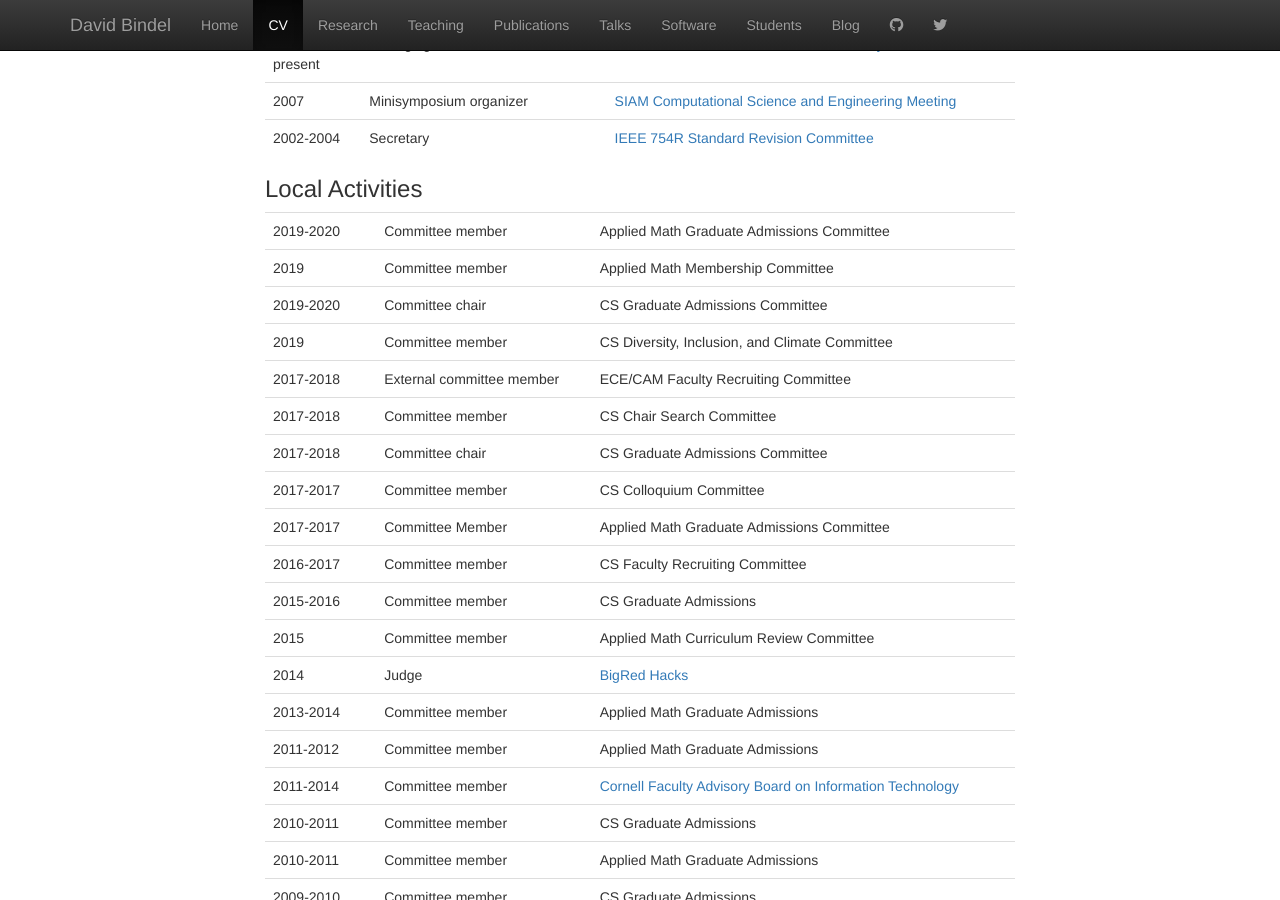
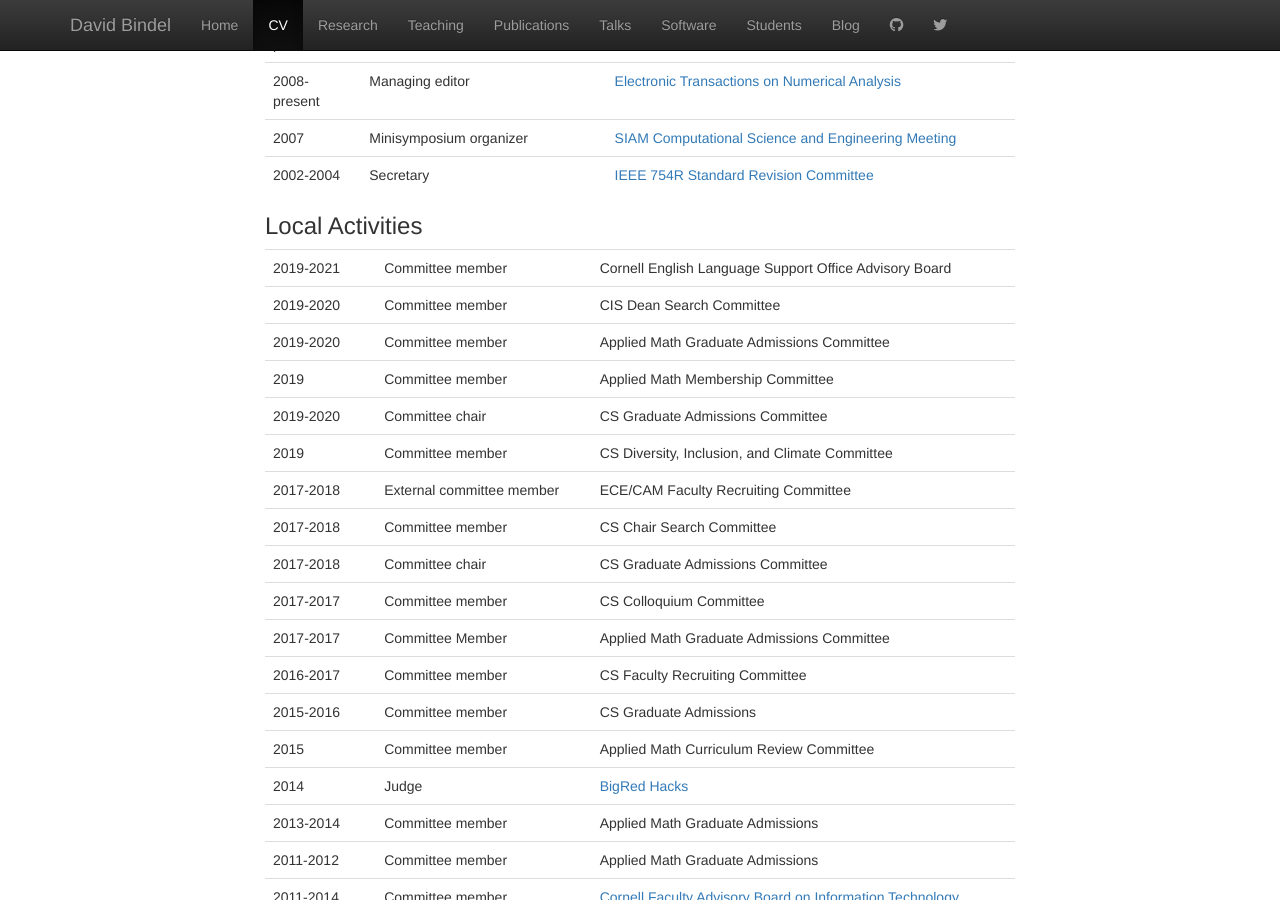
Before and after one commit to dbindel/cornell_web, a Jekyll site: the page built from vita.html, in a window 1280 px wide and 900 px high, scrolled down 18237 px. Built offline with Jekyll 4.4.1, drawn with Linux system fonts in a browser that asks for light colours; nearby versions of some CDN libraries; some of the changed text lies outside the part shown.

Commit message:
Updates to service and refs.

```diff
--- a/_bibliography/references.bib
+++ b/_bibliography/references.bib
@@ -24,8 +24,10 @@
   Author = {Shi, Pan and He, Kun and Bindel, David and Hopcroft, John},
   Title = {Krylov Subspace Approximation for Local Community Detection in Large Networks},
   Journal = {ACM Transactions on Knowledge Discovery from Data},
+  Month = {October},
   Year = {2019},
-  submit = {In press.}
+  doi = {10.1145/3340708},
+  arxiv = {1712.04823}
 }
 
 @inproceedings{2019-kdd,
--- a/_data/present.yml
+++ b/_data/present.yml
@@ -1244,7 +1244,7 @@
   type: [external, invited]
 -
   file: 2019-12-siam-apde/apde-dec19.pdf
-  title: Surrogate Methods for Optimizing Fusion Device Dessigns
+  title: Surrogate Methods for Optimizing Fusion Device Designs
   tags: [stellarator, globalopt, gp, kernel]
   where: SIAM Analysis of PDEs 2019, La Quinta
   type: [minisymposium, external, invited]
--- a/_data/service.yml
+++ b/_data/service.yml
@@ -1,3 +1,15 @@
+-
+  when: 2019
+  until: 2021
+  what: Cornell English Language Support Office Advisory Board
+  role: Committee member
+  type: [cornell, local]
+-
+  when: 2019
+  until: 2020
+  what: CIS Dean Search Committee
+  role: Committee member
+  type: [cornell, local]
 -
   when: 2019
   until: 2020
@@ -20,6 +32,11 @@
   what: CS Diversity, Inclusion, and Climate Committee
   role: Committee member
   type: [cornell, cs, local]
+-
+  when: 2019
+  what: Program committee for SIAM CSC
+  role: Committee member
+  type: [external]
 -
   when: 2019
   what: NeurIPS 2019 reviewer
```
